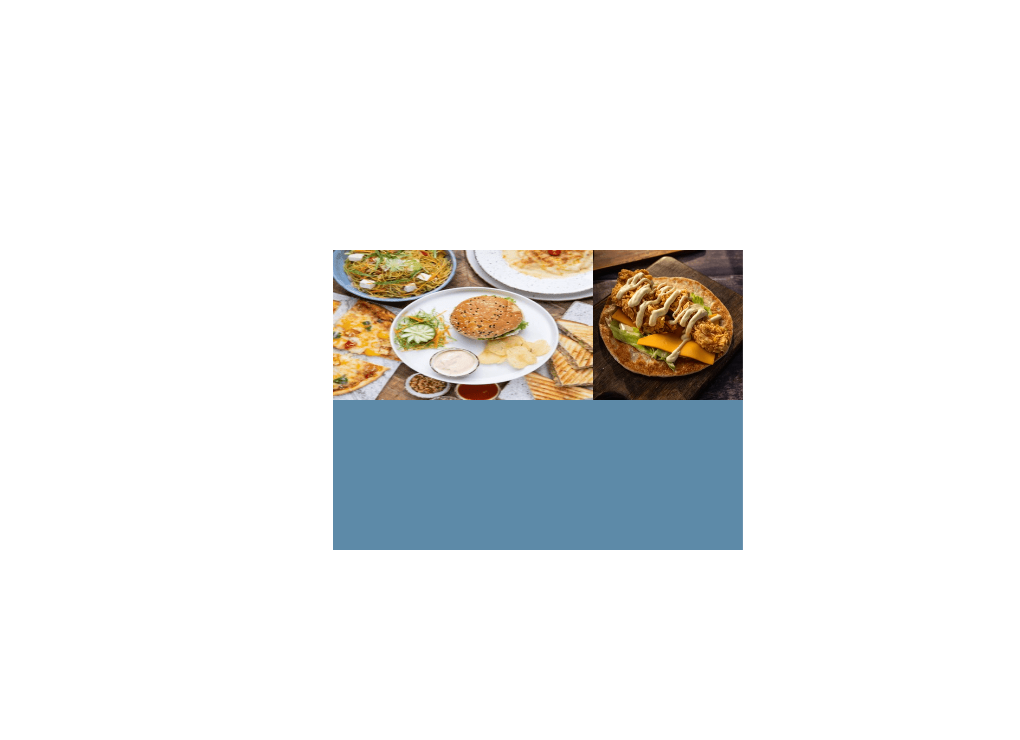
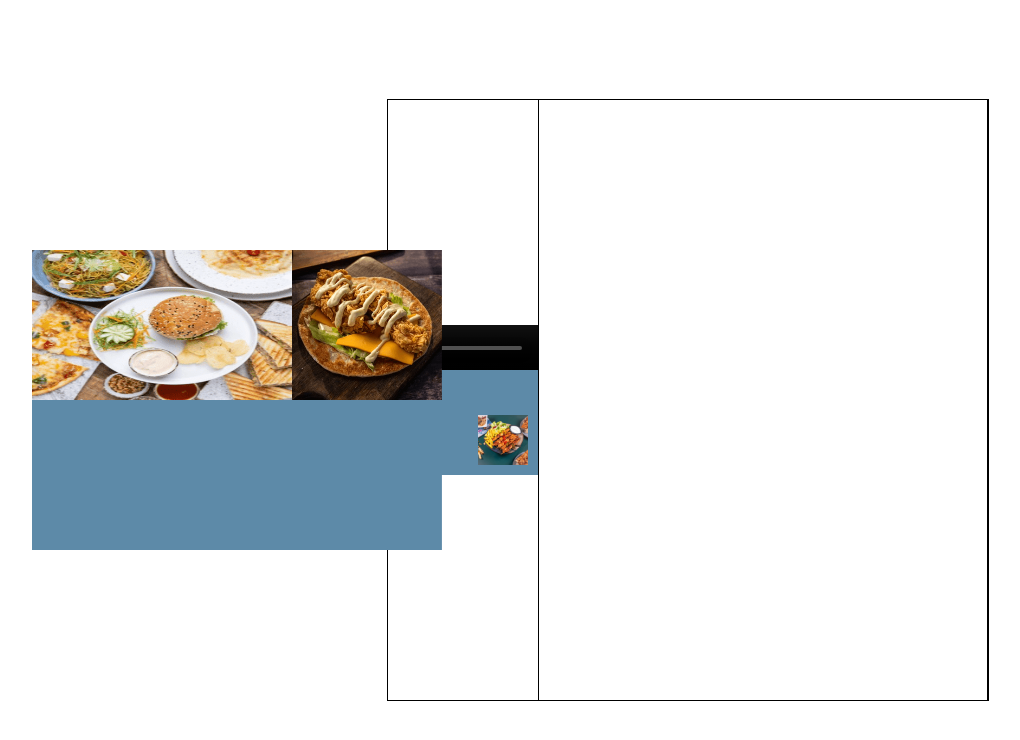
Before and after one commit to fidelmigel/bunerCube2.4, a plain HTML site: page index.html in a window 1280 px wide. Shown: the whole page, without its empty margins (102-1122 px from the left). Drawn offline with Linux system fonts and the light colour scheme; grey boxes are pictures that could not be loaded.

Commit message:
add frame

```diff
--- a/index.html
+++ b/index.html
@@ -85,5 +85,12 @@
       rotation-direction="right"
     ></fusifytag>
     <script src="script.js"></script>
+    <iframe
+      src="index.html"
+      width="600"
+      height="600"
+      frameborder="0"
+      style="border: 1px solid #000"
+    ></iframe>
   </body>
 </html>
```
